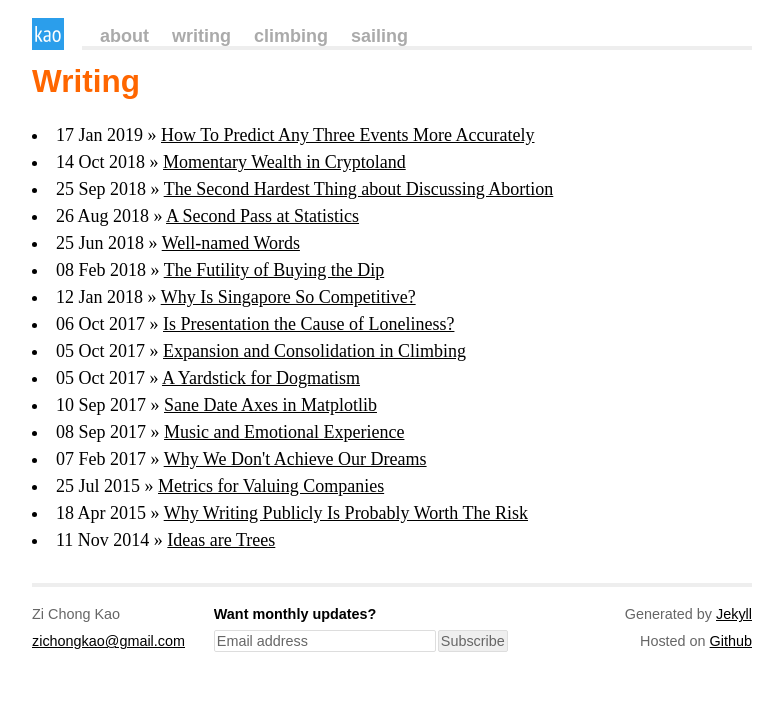
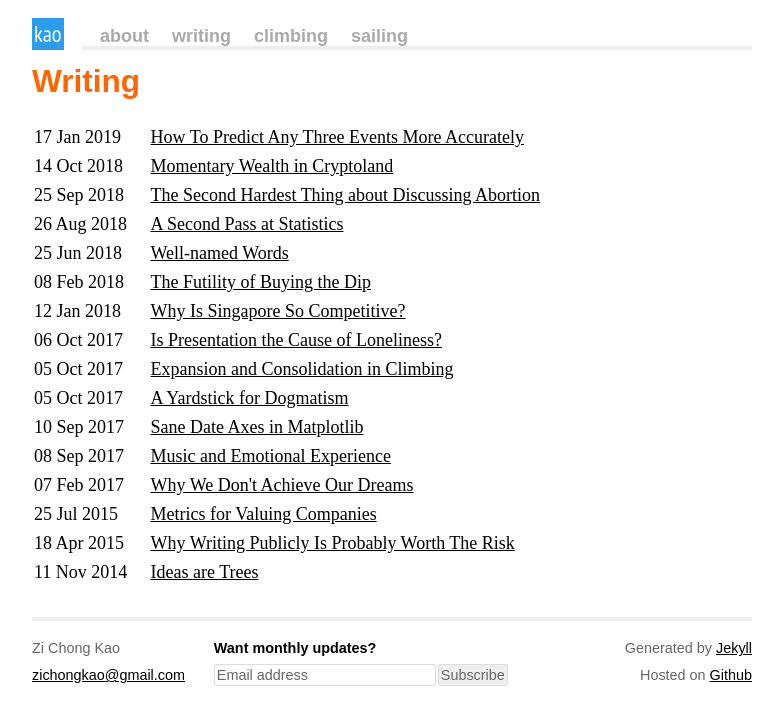
Before and after one commit to zichongkao/zichongkao.github.io, a Jekyll site: the page built from writing.html, in a window 1280 px wide. Shown: the top 725 px of the page, without its empty margins (248-1031 px from the left). Built offline with Jekyll 4.4.1, drawn with Linux system fonts in a browser that asks for light colours; comment, search, counter and statistics services are not loaded.

Commit message:
Small Changes

```diff
--- a/_layouts/default.html
+++ b/_layouts/default.html
@@ -16,13 +16,20 @@
         <!-- thanks to https://favicon.io/ -->
 
         <link href="https://fonts.googleapis.com/css?family=Roboto" rel="stylesheet">
+        <script type="text/javascript" src="//s3.amazonaws.com/downloads.mailchimp.com/js/mc-validate.js" async></script>
+        <script async>
+          (function(i,s,o,g,r,a,m){i['GoogleAnalyticsObject']=r;i[r]=i[r]||function(){(i[r].q=i[r].q||[]).push(arguments)},i[r].l=1*new Date();a=s.createElement(o),m=s.getElementsByTagName(o)[0];a.async=1;a.src=g;m.parentNode.insertBefore(a,m)})(window,document,'script','//www.google-analytics.com/analytics.js','ga');
+
+          ga('create', 'UA-46601509-1', 'kaomorphism.com');
+          ga('send', 'pageview');
+        </script>
 
     </head>
     <body>
 
         <div class="site">
           <div class="header">
-            <a href="/"><img class="logo" src="/pics/logo.png"></a>
+            <a href="/"><img class="logo" src="/pics/logo.jpg" alt="kaomorphism logo"></a>
             <div class="headerlinks">
               <a class="extra" href="/index.html">about</a>
               <a class="extra" href="/writing.html">writing</a>
--- a/css/main.scss
+++ b/css/main.scss
@@ -65,11 +65,14 @@ ul  {list-style-position: inside;}
 
 table,td,tr,th {
   padding:0px;
-  border-collapse:collapse;
   text-align: left;
   font-weight : 400;
   font-size: 100%
   }
+
+table.sailing {
+  border-collapse:collapse;
+}
 
 th {
   font-weight: 700;
--- a/index.html
+++ b/index.html
@@ -4,7 +4,7 @@ title: About Kao
 ---
 
 <div id="about">
-  <img src="/pics/profile.png" style="vertical-align: top; float:right; margin-top: 2em; margin-left: 2em; width: 30%; border: solid 1px #000;" alt="photo of kao">
+  <img src="/pics/profile.jpg" style="vertical-align: top; float:right; margin-top: 2em; margin-left: 2em; width: 30%; border: solid 1px #000;" alt="photo of kao">
   <div style="min-width: 63%;">
     <h1>About</h1>
     <p>I am currently at the <a href="https://recurse.com">Recurse Center</a> in New York City. I was previously a data scientist at <a href='https://www.quora.com/profile/Kao-Zi-Chong'>Quora</a> in the San Francisco Bay Area.</p>
--- /dev/null
+++ b/robots.txt
@@ -0,0 +1,2 @@
+User-agent: *
+Disallow:
--- a/sailing.html
+++ b/sailing.html
@@ -7,7 +7,7 @@ title: Kao's Website - Sailing
   <h1>Sailing</h1>
     <br>
     <h2>Keelboat</h2>
-      <table>
+      <table class="sailing">
         <tr>
           <th>Year</th>
           <th>Event</th>
--- a/writing.html
+++ b/writing.html
@@ -6,9 +6,13 @@ title: Kao - Writing
 <div id="home">
   <h1>Writing</h1>
   <br>
-  <ul class="posts">
+  <table class="writing"><tbody>
     {% for post in site.posts %}
-      <li><span>{{ post.date | date_to_string }}</span> &raquo; <a href="{{ post.url }}">{{ post.title }}</a></li>
+      <tr>
+        <td style="width:6em">{{ post.date | date_to_string }}</td>
+        <td style="padding-right:0.25em"></td>
+        <td><span><a href="{{ post.url }}">{{ post.title }}</a></span></td>
+      </tr>
     {% endfor %}
-  </ul>
+  </tbody></table>
 </div>
```
Also changed, not shown: other parts of _layouts/default.html (+0 -7 lines), pics/logo.jpg (added), pics/profile.jpg (added), 5 other files.
